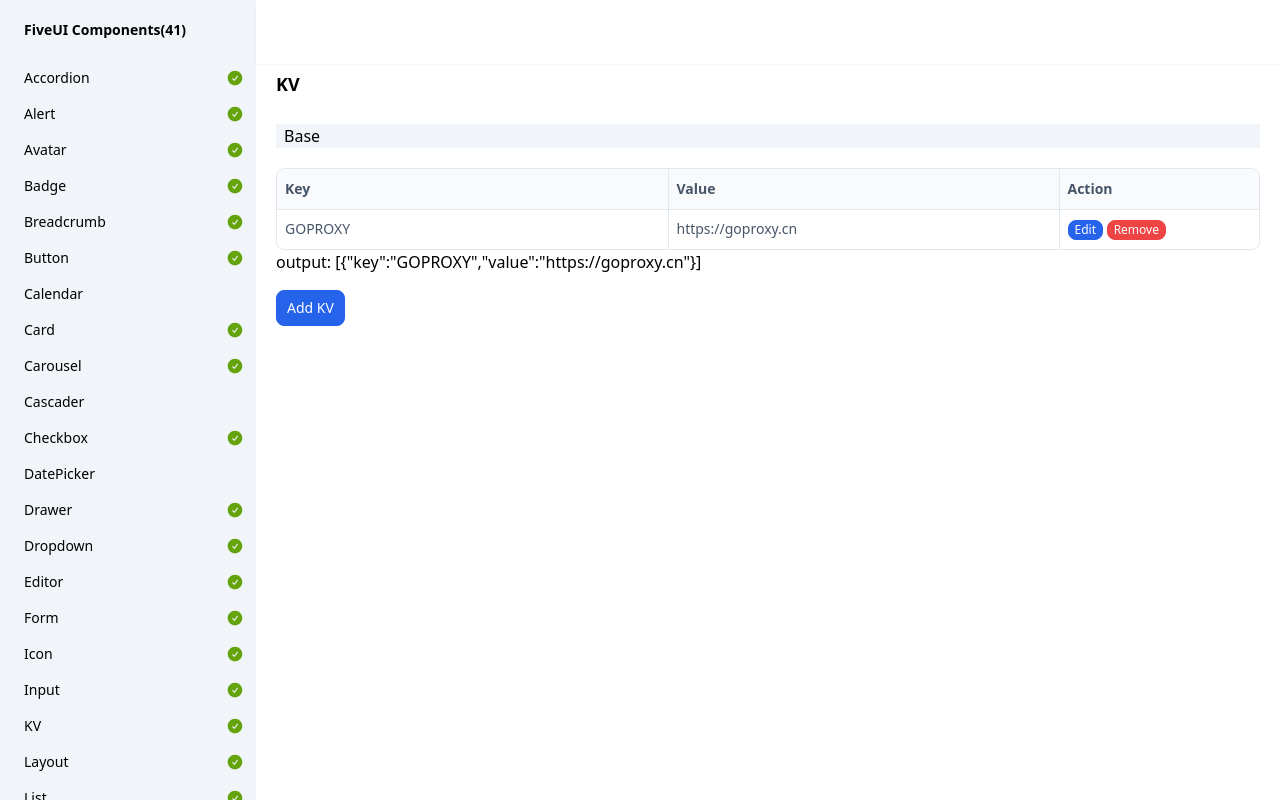
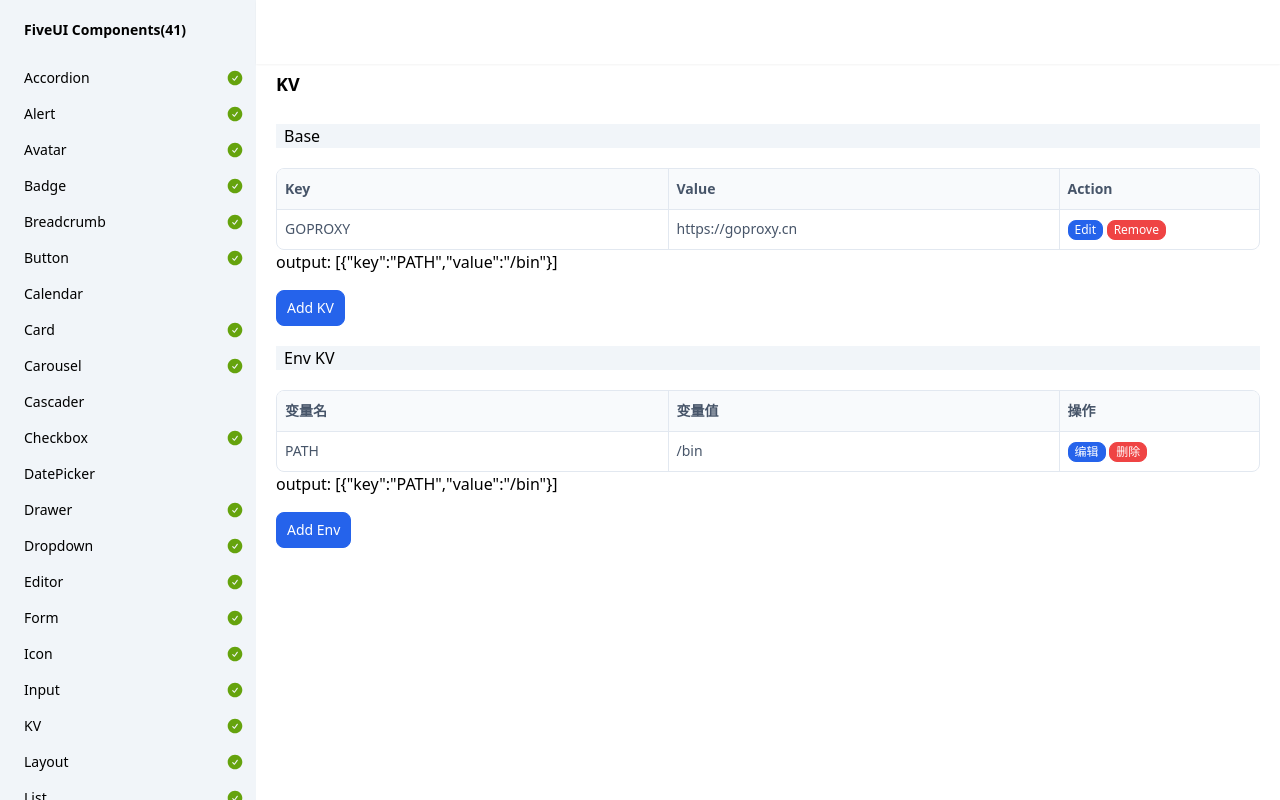
Before and after one commit to wqy2dev/five-ui, a SvelteKit app: page /kv in a window 1280 px wide. Built offline with nearby package versions, Linux system fonts and the light colour scheme.

Commit message:
update kv

```diff
--- a/package.json
+++ b/package.json
@@ -1,7 +1,7 @@
 {
 	"name": "five-ui",
 	"description": "FiveUI is an open source UI toolkit built with Svelte + Tailwind that allows you to create reactive web interfaces using Svelte + Tailwind CSS.",
-	"version": "0.1.21-3",
+	"version": "0.1.21-4",
 	"license": "MIT",
 	"repository": {
 		"type": "git",
--- a/src/lib/modal/Modal.svelte
+++ b/src/lib/modal/Modal.svelte
@@ -197,14 +197,14 @@ const {
 				{@render footerSnippet()}
 			{:else}
 				<Button
-					size="md"
+					size="sm"
 					variant="outline"
 					onclick={oncancel}
 				>
 					{cancelText}
 				</Button>
 				<Button
-					size="md"
+					size="sm"
 					onclick={onok}
 				>
 					{okText}
--- a/src/routes/kv/+page.svelte
+++ b/src/routes/kv/+page.svelte
@@ -40,3 +40,41 @@ let output = $state({});
         Add KV
     </Button>
 </div>
+
+
+<h4 class="my-5 text-base indent-2 bg-slate-100">
+    Env KV
+</h4>
+
+<div class="w-full">
+    <KV
+        bind:this={kvRef}
+        value={[
+            {key:"PATH", value:"/bin"}
+        ]}
+        onchange={v => {
+            output = v;
+        }}
+        label={{
+            key: "变量名",
+            value: "变量值",
+            action: "操作",
+            action_edit: "编辑",
+            action_remove: "删除",
+            modal_title_add: "添加环境变量",
+            modal_title_edit: "编辑环境变量",
+            modal_cancel: "取消",
+            modal_ok: "确认",
+        }}
+    />
+    <div>
+        output: {JSON.stringify(output)}
+    </div>
+
+    <Button
+        class="mt-4"
+        onclick={() => kvRef.add()}
+    >
+        Add Env
+    </Button>
+</div>
```
